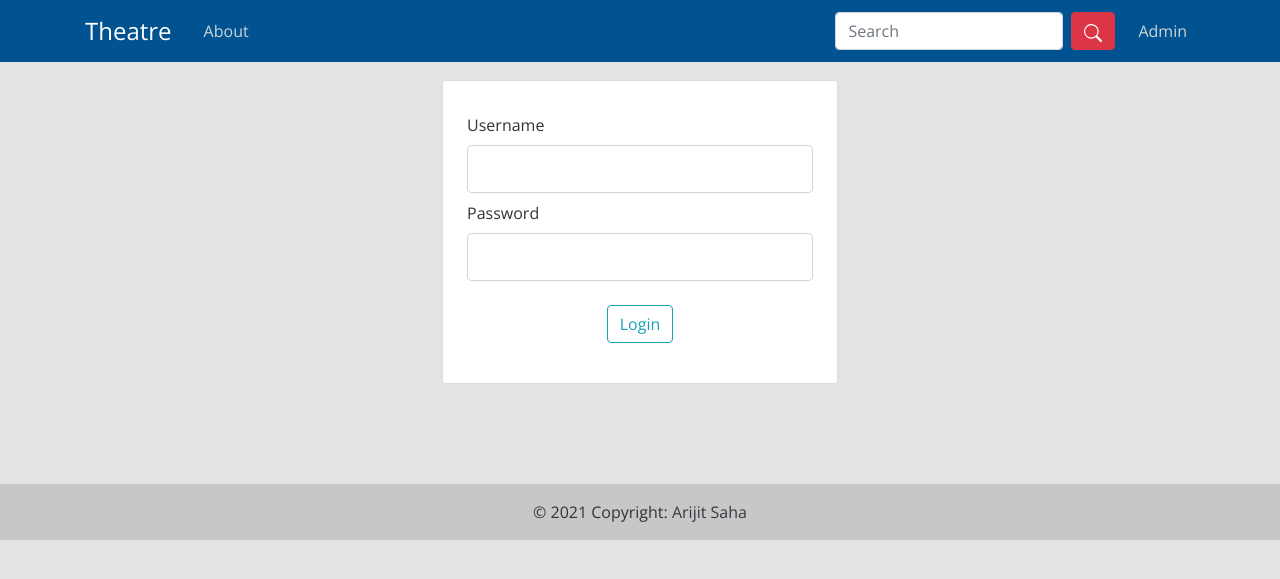
After one commit to arijit-s04/Theatre-Flask, a Flask app: page /admin/ in a window 1280 px wide. The commit adds this page. Shown: the top 579 px of the page. Run offline with Flask 2, Linux system fonts and the light colour scheme; some libraries are stand-ins or nearby versions.

Commit message:
forms added, js added

```diff
--- /dev/null
+++ b/theatre/forms.py
@@ -0,0 +1,21 @@
+
+from flask_wtf import FlaskForm
+from wtforms.fields.core import IntegerField, SelectField, StringField
+from wtforms.fields.simple import FileField, PasswordField, SubmitField, TextAreaField
+from wtforms.validators import DataRequired, Length
+from flask_wtf.file import FileAllowed
+
+class ShowAddForm(FlaskForm):
+    title = StringField('Title', validators=[DataRequired(), Length(min=1, max=100)])
+    description = TextAreaField('Description')
+    year = IntegerField('Year', validators=[DataRequired()])
+    category = SelectField('Category', choices=[('movie', 'Movie'), ('series', 'Web Series')])
+    path = FileField('Select Video File', validators=[DataRequired(), FileAllowed(['mp4', 'mkv'])])
+    poster_path = FileField('Select Poster File', validators=[DataRequired(), FileAllowed(['jpeg', 'jpg', 'webp', 'png'])])
+    submit = SubmitField('Add')
+
+
+class AdminLoginForm(FlaskForm):
+    username = StringField('Username', validators=[DataRequired(), Length(min=4, max=20)])
+    password = PasswordField('Password', validators=[DataRequired()])
+    submit = SubmitField('Login')
--- a/theatre/models.py
+++ b/theatre/models.py
@@ -1,12 +1,16 @@
 
+from sqlalchemy.orm import defaultload
 from theatre import db
 
 class Movie(db.Model):
     id = db.Column(db.Integer, primary_key=True, unique=True, nullable=False)
     title = db.Column(db.String(200), nullable=False)
     path = db.Column(db.String(200), nullable=False)
+    poster_path = db.Column(db.String(200), nullable=False, default='default-poster.webp')
     year = db.Column(db.Integer, nullable=True)
     popularity = db.Column(db.Integer, nullable=False, default=0)
+    category = db.Column(db.String(20), nullable=False, default='movie')
+    description = db.Column(db.Text, nullable=True)
 
     def __repr__(self) -> str:
         return f"Movie({self.title}, {self.path}, {self.year}, {self.popularity})"
--- a/theatre/routes.py
+++ b/theatre/routes.py
@@ -1,15 +1,78 @@
-from flask import render_template, url_for
-from . import app
+from flask import render_template, url_for, redirect, request, flash, session, abort
+from . import app, db
 from .models import Movie
-
-@app.route('/')
-@app.route('/home')
-def home():
-    home_movies = Movie.query.order_by(Movie.popularity.asc()).all()
-    return render_template('home.html', title='Home', movies=home_movies)
+from .utils import getVideoMetadata, saveForm, retrieveKeyWords, checkCredentials
+from .forms import AdminLoginForm, ShowAddForm
+from sqlalchemy import or_
 
 
-@app.route('/movie/<int:id>', methods=['GET'])
+@app.route('/', methods=['GET'])
+@app.route('/home/', methods=['GET'])
+def home():
+    search_query = request.args.get('search', None, type=str)
+    home_movies = None
+    if search_query:
+        key_list = retrieveKeyWords(search_query)
+        home_movies = Movie.query.filter(or_(*key_list)).all()
+    else:
+        home_movies = Movie.query.order_by(Movie.popularity.asc()).all()
+    return render_template('home.html', title='Home', movies=home_movies, previous_query=search_query)
+
+
+@app.route('/movie/<int:id>/', methods=['GET'])
 def movie(id):
     movie = Movie.query.get_or_404(id)
-    return render_template('movie.html', title=movie.title, movie=movie)
+    metadata = getVideoMetadata(movie.path)
+    return render_template('movie.html', title=movie.title, movie=movie, metadata=metadata)
+
+
+@app.route('/admin/add_show/', methods=['GET', 'POST'])
+def add_show():
+    if not isinstance(session.get('admin', None), bool):
+        abort(403)
+    form = ShowAddForm()
+    if form.validate_on_submit():
+        movie = saveForm(form)
+        if movie:
+            db.session.add(movie)
+            db.session.commit()
+            return redirect(url_for('admin'))
+        print("Something wrong occured")
+
+    return render_template('add_show.html', title='Admin', form=form, admin=True)
+
+
+@app.route('/admin/', methods=['GET', 'POST'])
+def admin():
+    if isinstance(session.get('admin', None), bool):
+        return redirect(url_for('admin_home'))
+    form = AdminLoginForm()
+    if form.validate_on_submit():
+        result = checkCredentials(form)
+        session.permanent = False
+        if result[0]:
+            session['admin'] = True
+            flash(result[1], 'success')
+            return redirect(url_for('admin_home'))
+        flash(result[1], 'warning')
+    return render_template('admin.html', form=form)
+
+
+@app.route('/admin/logout/')
+def logout():
+    if isinstance(session.get('admin', None), bool):
+        session.pop('admin')
+    return redirect(url_for('home'))
+
+
+@app.route('/admin/home/')
+def admin_home():
+    search_query = request.args.get('search', None, type=str)
+    home_movies = None
+    if search_query:
+        key_list = retrieveKeyWords(search_query)
+        home_movies = Movie.query.filter(or_(*key_list)).all()
+    else:
+        home_movies = Movie.query.order_by(Movie.popularity.asc()).all()
+    return render_template('home.html', title='Home',\
+        movies=home_movies, previous_query=search_query, admin=True)
--- a/theatre/static/main.css
+++ b/theatre/static/main.css
@@ -1,8 +1,9 @@
 /*main.css*/
 body {
-    background: #fafafa;
+    background: #e3e3e3;
     color: #333333;
     margin-top: 5rem;
+    font-family: 'Open Sans', sans-serif;
   }
 
   h1, h2, h3, h4, h5, h6 {
@@ -10,7 +11,7 @@ body {
   }
 
   .bg-steel {
-    background-color: #00728f;
+    background-color: #005390;
   }
 
   .site-header .navbar-nav .nav-link {
@@ -79,3 +80,17 @@ body {
   .account-heading {
     font-size: 2.5rem;
   }
+
+  .navbar-brand {
+    font-size: 1.5rem;
+  }
+
+  .movie-content{
+    font-size: 1.25rem;
+    font-family: 'PT Serif', serif;
+  }
+
+  .px-m {
+    padding-left: 5rem !important;
+    padding-right: 5rem !important;
+  }
--- /dev/null
+++ b/theatre/static/script.js
@@ -0,0 +1,6 @@
+
+function hideFlashMessage() {
+    if(document.getElementById("flash") != null)
+        document.getElementById("flash").style.display = "none";
+}
+setTimeout(function() {hideFlashMessage();}, 5000);
--- /dev/null
+++ b/theatre/templates/admin.html
@@ -0,0 +1,42 @@
+{% extends "layout.html" %}
+{% block content %}
+    <div class="px-m d-flex justify-content-center">
+        <div class="content-section col-md-5 p-4">
+            <form method="POST" action="" enctype="multipart/form-data">
+                {{ form.hidden_tag() }}
+                <fieldset class="form-group">
+                    <div class="form-group  mb-2">
+                        {{ form.username.label(class="form-control-label my-2") }}
+
+                        {% if form.username.errors %}
+                            {{ form.username(class="form-control form-control-lg is-invalid") }}
+                            <div class="invalid-feedback">
+                                {% for error in form.username.errors %}
+                                    <span>{{ error }}</span>
+                                {% endfor %}
+                            </div>
+                        {% else %}
+                            {{ form.username(class="form-control form-control-lg") }}
+                        {% endif %}
+                    </div>
+                    <div class="form-group my-2">
+                        {{ form.password.label(class="form-control-label") }}
+                        {% if form.password.errors %}
+                            {{ form.password(class="form-control form-control-lg is-invalid") }}
+                            <div class="invalid-feedback">
+                                {% for error in form.password.errors %}
+                                    <span>{{ error }}</span>
+                                {% endfor %}
+                            </div>
+                        {% else %}
+                            {{ form.password(class="form-control form-control-lg") }}
+                        {% endif %}
+                    </div>
+                </fieldset>
+                <div class="form-group d-flex justify-content-center my-3">
+                    {{ form.submit(class="btn btn-outline-info") }}
+                </div>
+            </form>
+        </div>
+    </div>
+{% endblock content %}
--- a/theatre/templates/layout.html
+++ b/theatre/templates/layout.html
@@ -5,11 +5,17 @@
 	<!-- Required meta tags -->
     <meta charset="utf-8">
     <meta name="viewport" content="width=device-width, initial-scale=1, shrink-to-fit=no">
-    <!-- <link rel="shortcut icon" href="{{ url_for('static', filename='favicon.ico') }}"> -->
+    <link rel="shortcut icon" href="{{ url_for('static', filename='favicon.ico') }}">
     <!-- Bootstrap CSS -->
-    <link rel="stylesheet" href="https://maxcdn.bootstrapcdn.com/bootstrap/4.0.0/css/bootstrap.min.css" integrity="sha384-Gn5384xqQ1aoWXA+058RXPxPg6fy4IWvTNh0E263XmFcJlSAwiGgFAW/dAiS6JXm" crossorigin="anonymous">
+    <!-- <link rel="stylesheet" href="https://maxcdn.bootstrapcdn.com/bootstrap/4.0.0/css/bootstrap.min.css" integrity="sha384-Gn5384xqQ1aoWXA+058RXPxPg6fy4IWvTNh0E263XmFcJlSAwiGgFAW/dAiS6JXm" crossorigin="anonymous"> -->
+	<link rel="stylesheet" href="https://cdn.jsdelivr.net/npm/bootstrap@4.5.3/dist/css/bootstrap.min.css" integrity="sha384-TX8t27EcRE3e/ihU7zmQxVncDAy5uIKz4rEkgIXeMed4M0jlfIDPvg6uqKI2xXr2" crossorigin="anonymous">
 
     <link rel="stylesheet" type="text/css" href="{{ url_for('static', filename='main.css') }}">
+
+	<link rel="preconnect" href="https://fonts.googleapis.com">
+	<link rel="preconnect" href="https://fonts.gstatic.com" crossorigin>
+	<link href="https://fonts.googleapis.com/css2?family=Open+Sans:wght@300;400&display=swap" rel="stylesheet">
+	<script src="http://ajax.googleapis.com/ajax/libs/jquery/3.5.1/jquery.min.js" type="text/javascript"></script>
 
 	<meta charset="utf-8">
 	{% if title %}
@@ -28,11 +34,27 @@
 	      </button>
 	      <div class="collapse navbar-collapse" id="navbarToggle">
 	        <div class="navbar-nav mr-auto">
-	          <a class="nav-item nav-link" href="#">About</a>
+				<a class="nav-item nav-link" href="#">About</a>
 	        </div>
 	        <!-- Navbar Right Side -->
 	        <div class="navbar-nav">
-		          <a class="nav-item nav-link" href="#">Search</a>
+				<div class="container-fluid">
+					<form class="d-flex" method="GET" action="">
+					  <input name="search"  class="form-control me-2" type="search" placeholder="Search" aria-label="Search" value="{{ previous_query if previous_query else '' }}">
+					  <button type="submit" class="btn btn-danger ml-2">
+						<svg xmlns="http://www.w3.org/2000/svg" width="18" height="18" fill="currentColor" viewBox="0 0 16 16">
+						<path d="M11.742 10.344a6.5 6.5 0 1 0-1.397 1.398h-.001c.03.04.062.078.098.115l3.85 3.85a1 1 0 0 0 1.415-1.414l-3.85-3.85a1.007 1.007 0 0 0-.115-.1zM12 6.5a5.5 5.5 0 1 1-11 0 5.5 5.5 0 0 1 11 0z"></path>
+						</svg>
+					  </button>
+					</form>
+				  </div>
+				<!-- <a class="nav-item nav-link" href="#">Search</a> -->
+				{% if admin %}
+					<a class="nav-item nav-link" href="{{ url_for('add_show') }}">Add</a>
+					<a class="nav-item nav-link" href="{{ url_for('logout') }}">Logout</a>
+				{% else %}
+					<a class="nav-item nav-link" href="{{ url_for('admin') }}">Admin</a>
+				{% endif %}
 	        </div>
 	      </div>
 	    </div>
@@ -44,7 +66,7 @@
 			{% with messages = get_flashed_messages(with_categories=true) %}
 				{% if messages %}
 					{% for category, message in messages %}
-						<div class="alert alert-{{ category }}">
+						<div id="flash" class="alert alert-{{ category }}">
 							{{ message }}
 						</div>
 					{% endfor %}
@@ -54,11 +76,19 @@
 	    </div>
 	  </div>
 	</main>
+	<!-- Footer -->
+	<footer class="bg-light text-center text-lg-start" >
+		<div class="text-center p-3" style="background-color: rgba(0, 0, 0, 0.2); margin-top: 5rem;">
+		  © 2021 Copyright:
+		  <a class="text-dark" href="https://github.com/arijit-s04">Arijit Saha</a>
+		</div>
+	  </footer>
 
 	<!-- Optional JavaScript -->
     <!-- jQuery first, then Popper.js, then Bootstrap JS -->
     <script src="https://code.jquery.com/jquery-3.2.1.slim.min.js" integrity="sha384-KJ3o2DKtIkvYIK3UENzmM7KCkRr/rE9/Qpg6aAZGJwFDMVNA/GpGFF93hXpG5KkN" crossorigin="anonymous"></script>
     <script src="https://cdnjs.cloudflare.com/ajax/libs/popper.js/1.12.9/umd/popper.min.js" integrity="sha384-ApNbgh9B+Y1QKtv3Rn7W3mgPxhU9K/ScQsAP7hUibX39j7fakFPskvXusvfa0b4Q" crossorigin="anonymous"></script>
     <script src="https://maxcdn.bootstrapcdn.com/bootstrap/4.0.0/js/bootstrap.min.js" integrity="sha384-JZR6Spejh4U02d8jOt6vLEHfe/JQGiRRSQQxSfFWpi1MquVdAyjUar5+76PVCmYl" crossorigin="anonymous"></script>
+	<script src="{{ url_for('static', filename='script.js') }}"></script>
 </body>
 </html>
--- a/theatre/templates/video.html
+++ /dev/null
@@ -1,5 +0,0 @@
-<video width="856" height="642" controls>
-    <source src="{{ url_for('static', filename='movies/source.mp4') }}" type="video/mp4">
-    <source src="movie.ogg" type="video/ogg">
-Your browser does not support the video tag.
-</video>
```
Also changed, not shown: theatre/static/form.js (added, +78 -0 lines), theatre/templates/add_show.html (added, +95 -0 lines), theatre/templates/home.html (+9 -5 lines), theatre/templates/movie.html (+32 -2 lines), theatre/utils.py (added, +92 -0 lines), theatre/static/cancel.png (added), theatre/static/default-poster.webp (added), theatre/static/favicon.ico (added), 1 other file.
